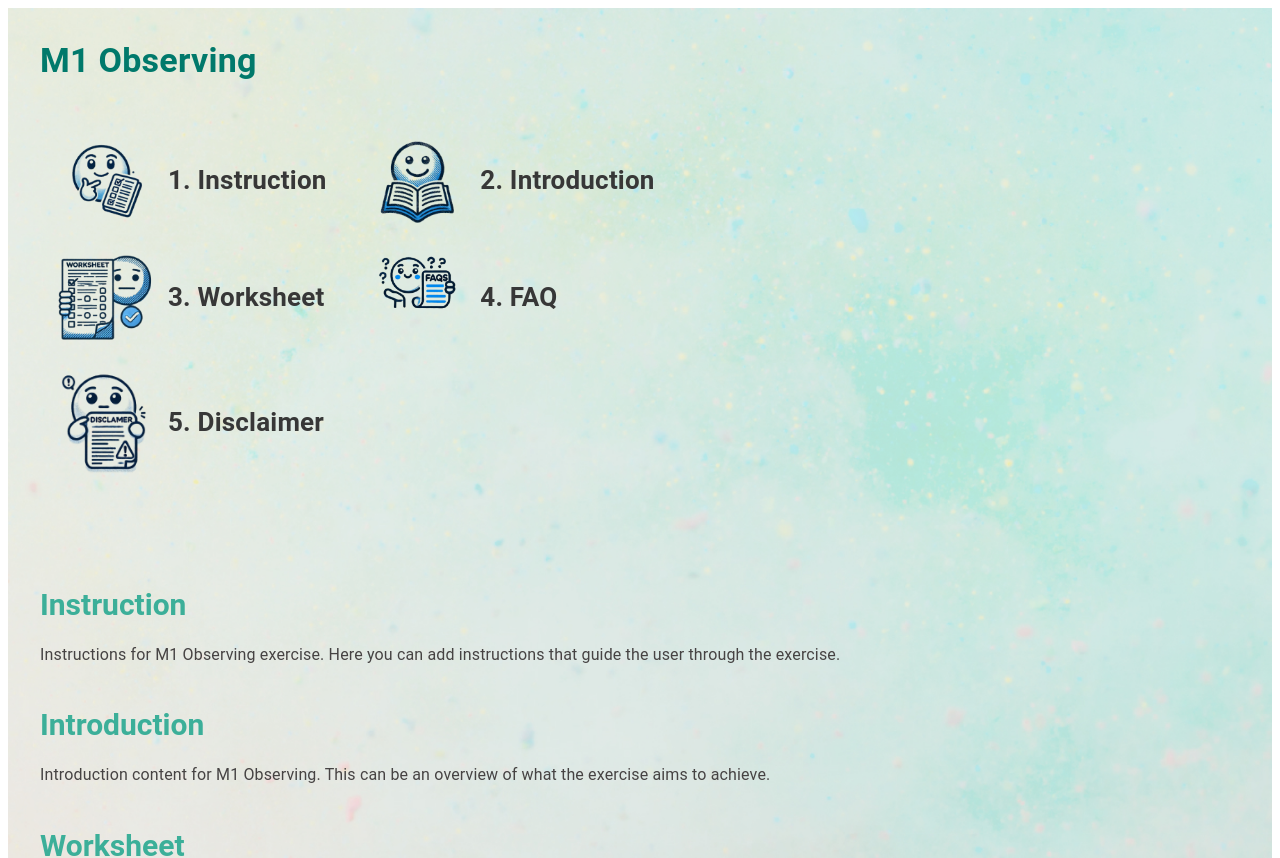
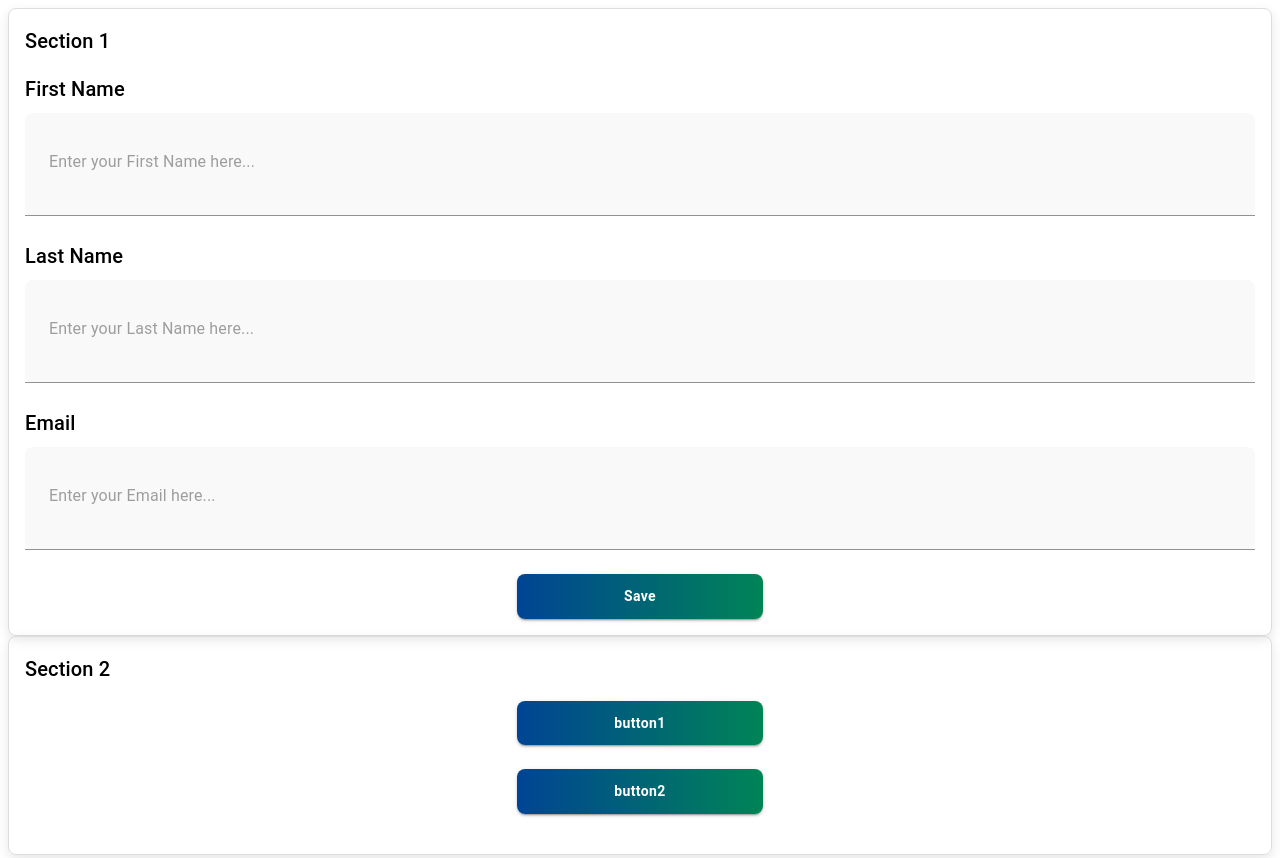
Before and after one commit to HanoodTunio/living-with-bpd, a React (Vite) app in the folder front-end/: page / in a window 1280 px wide. Shown: the top 858 px of the page. Built offline with nearby package versions, Linux system fonts and the light colour scheme.

Commit message:
dummy structure of the worksheet Card

```diff
--- a/front-end/src/App.jsx
+++ b/front-end/src/App.jsx
@@ -23,28 +23,29 @@
 
 // // export default App;
 
-import React from "react";
-import { Box } from "@mui/material"; // Import Material-UI components
-import DialecticalBehaviorTherapyPage from "./pages/DialecticalBehaviorTherapyPage"; // Import the page
-import ExercisesPage from "./pages/ExcercisesPage";
-import backgroundImage from "./assets/images/backgroundColor.jpg"; // Path to your background image
+// import React from "react";
+// import { Box } from "@mui/material"; // Import Material-UI components
+// import DialecticalBehaviorTherapyPage from "./pages/DialecticalBehaviorTherapyPage"; // Import the page
+// import ExercisesPage from "./pages/ExcercisesPage";
+// import backgroundImage from "./assets/images/backgroundColor.jpg"; // Path to your background image
+// import CardField from "./components/common/DynamicCardSection/CardFields";
 
-const App = () => {
-  return (
-    <Box
-      sx={{
-        minHeight: "100vh", // Ensure the background image covers the entire viewport height
-        backgroundImage: `url(${backgroundImage})`, // Apply the background image
-        backgroundSize: "cover", // Make the background cover the entire page
-        backgroundPosition: "center", // Center the background image
-        backgroundRepeat: "no-repeat", // Avoid repeating the background image
-      }}
-    >
-      <ExercisesPage /> {/* Render the page directly */}
-    </Box>
-  );
-};
-export default App;
+// const App = () => {
+//   return (
+//     <Box
+//       sx={{
+//         minHeight: "100vh", // Ensure the background image covers the entire viewport height
+//         backgroundImage: `url(${backgroundImage})`, // Apply the background image
+//         backgroundSize: "cover", // Make the background cover the entire page
+//         backgroundPosition: "center", // Center the background image
+//         backgroundRepeat: "no-repeat", // Avoid repeating the background image
+//       }}
+//     >
+//       <CardField /> {/* Render the page directly */}
+//     </Box>
+//   );
+// };
+// export default App;
 
 // import React from "react";
 // import { Container, Box, Typography } from "@mui/material";
@@ -86,3 +87,48 @@ export default App;
 // };
 
 // export default App;
+
+import React from "react";
+import DynamicSection from "./components/common/WorksheetBoard/DynamicSection"; // Importing the DynamicSection component
+
+const App = () => {
+  // Dynamic fields data for Section 1 (fields without buttons)
+  const dynamicFieldsData = [
+    { label: "First Name" },
+    { label: "Last Name" },
+    { label: "Email" },
+  ];
+
+  // Dynamic buttons and fields for Section 2
+  const buttonFieldsData = {
+    "Button 1": [{ label: "Address" }, { label: "City" }],
+    "Button 2": [{ label: "Phone Number" }, { label: "Country" }],
+  };
+
+  const handleSave = (formData) => {
+    console.log("Saved Data: ", formData);
+    // You can send this data to an API or process it further
+  };
+
+  return (
+    <div>
+      {/* Section 1 with Dynamic Fields (no buttons) */}
+      <DynamicSection
+        title="Section 1"
+        dynamicFieldsData={dynamicFieldsData} // Passing fields data
+        isButtonSection={false} // This section doesn't have buttons, only fields
+        onSave={handleSave} // Save function to handle form data
+      />
+
+      {/* Section 2 with Dynamic Buttons and Fields */}
+      <DynamicSection
+        title="Section 2"
+        dynamicFieldsData={buttonFieldsData} // Passing button-based fields data
+        isButtonSection={true} // This section has buttons to show fields
+        onSave={handleSave} // Save function to handle form data
+      />
+    </div>
+  );
+};
+
+export default App;
--- /dev/null
+++ b/front-end/src/components/common/WorksheetBoard/CardFields.jsx
@@ -0,0 +1,47 @@
+import React from "react";
+import { TextField, Box, Typography } from "@mui/material";
+
+const CardField = ({ label, value, onChange, placeholder }) => {
+  return (
+    <Box sx={{ marginBottom: "24px" }}>
+      {/* Label (Question) above the text field */}
+      <Typography variant="h6" sx={{ marginBottom: "8px" }}>
+        {label} {/* This is the label text */}
+      </Typography>
+
+      {/* The Input Field */}
+      <TextField
+        variant="filled" // Use the filled variant (no outline)
+        fullWidth
+        value={value}
+        onChange={onChange}
+        placeholder={placeholder} // Placeholder for example/demo text
+        multiline
+        rows={2} // Height of the field to make it compact
+        sx={{
+          "& .MuiFilledInput-root": {
+            backgroundColor: "#f9f9f9", // Light background color
+            borderRadius: "8px", // Rounded corners for the input field
+            "&:hover": {
+              backgroundColor: "#f9f9f9", // No background change on hover
+            },
+            "&.Mui-focused": {
+              backgroundColor: "#f9f9f9", // Keep the background same when focused
+              boxShadow: "none", // No shadow on focus
+            },
+            // Here we completely remove the underline of the filled input field
+            "& .MuiFilledInput-underline": {
+              display: "none", // Hide the underline completely
+            },
+          },
+          "& .MuiInputBase-input": {
+            padding: "12px", // Padding to make text comfortable to read
+            fontSize: "16px", // Font size for readability
+          },
+        }}
+      />
+    </Box>
+  );
+};
+
+export default CardField;
--- /dev/null
+++ b/front-end/src/components/common/WorksheetBoard/DynamicSection.jsx
@@ -0,0 +1,161 @@
+import React, { useState } from "react";
+import { Box, Typography } from "@mui/material";
+import CustomButton from "../CustomButton/CustomButton"; // Import your Custom Save Button
+import CardField from "./CardFields"; // Import the new simplified CardField
+
+const DynamicSection = ({
+  title,
+  dynamicFieldsData,
+  isButtonSection,
+  onSave,
+}) => {
+  const [formData, setFormData] = useState({});
+
+  // Handle field value change
+  const handleFieldChange = (e, label) => {
+    setFormData((prev) => ({ ...prev, [label]: e.target.value }));
+  };
+
+  // Rendering for Section 1 (Only Fields + Save Button)
+  if (!isButtonSection) {
+    return (
+      <Box
+        sx={{
+          border: "1px solid #ddd",
+          borderRadius: "8px",
+          padding: "16px",
+          boxShadow: "0px 4px 12px rgba(0, 0, 0, 0.1)",
+        }}
+      >
+        <Typography variant="h6" sx={{ marginBottom: "16px" }}>
+          {title}
+        </Typography>
+
+        {/* Render Dynamic Fields for Section 1 */}
+        {dynamicFieldsData.map((field) => (
+          <Box key={field.label} sx={{ marginBottom: "16px" }}>
+            <CardField
+              label={field.label} // Use the label as the question
+              placeholder={`Enter your ${field.label} here...`} // Example/demo placeholder
+              value={formData[field.label] || ""}
+              onChange={(e) => handleFieldChange(e, field.label)}
+            />
+          </Box>
+        ))}
+
+        {/* Always Show Save Button */}
+        <Box
+          sx={{ display: "flex", justifyContent: "center", marginTop: "16px" }}
+        >
+          <CustomButton
+            text="Save"
+            onClick={() => onSave(formData)}
+            sx={{
+              width: "20%", // Set button width to 20%
+              textAlign: "center", // Center the text within the button
+            }}
+          />
+        </Box>
+      </Box>
+    );
+  }
+
+  // Section 2: Buttons + Fields based on button click
+  const [visibleFields, setVisibleFields] = useState([]);
+  const [buttonsVisible, setButtonsVisible] = useState(true); // Button visibility state
+
+  // Field Configurations for button1 and button2
+  const fieldConfigs = {
+    button1: [
+      { label: "Field 1", value: "" },
+      { label: "Field 2", value: "" },
+    ],
+    button2: [
+      { label: "Field 3", value: "" },
+      { label: "Field 4", value: "" },
+    ],
+  };
+
+  const handleButtonClick = (buttonLabel) => {
+    const selectedFields = fieldConfigs[buttonLabel] || [];
+    setVisibleFields(selectedFields);
+
+    const newFormData = selectedFields.reduce((acc, field) => {
+      acc[field.label] = field.value || "";
+      return acc;
+    }, {});
+
+    setFormData(newFormData);
+    setButtonsVisible(false); // Hide the buttons once a button is clicked
+  };
+
+  return (
+    <Box
+      sx={{
+        border: "1px solid #ddd",
+        borderRadius: "8px",
+        padding: "16px",
+        boxShadow: "0px 4px 12px rgba(0, 0, 0, 0.1)",
+      }}
+    >
+      <Typography variant="h6" sx={{ marginBottom: "16px" }}>
+        {title}
+      </Typography>
+
+      {/* Render Buttons for Section 2, only if buttonsVisible is true */}
+      {buttonsVisible &&
+        Object.keys(fieldConfigs).map((buttonLabel) => (
+          <Box
+            key={buttonLabel}
+            sx={{
+              marginBottom: "16px",
+              display: "flex",
+              flexDirection: "column",
+              alignItems: "center", // Centering buttons
+            }}
+          >
+            <CustomButton
+              text={buttonLabel}
+              onClick={() => handleButtonClick(buttonLabel)}
+              sx={{
+                marginBottom: "8px",
+                width: "20%", // Set button width to 20% for button1 and button2
+                textAlign: "center", // Center the text on the button
+              }}
+            />
+          </Box>
+        ))}
+
+      {/* Render Dynamic Fields for Section 2 */}
+      {visibleFields.map((field) => (
+        <Box key={field.label} sx={{ marginBottom: "16px" }}>
+          <CardField
+            label={field.label} // Use the label as the question
+            placeholder={`Enter your ${field.label} here...`} // Example/demo placeholder
+            value={formData[field.label] || ""}
+            onChange={(e) => handleFieldChange(e, field.label)}
+          />
+        </Box>
+      ))}
+
+      {/* Show Save Button only after a button is clicked */}
+      {visibleFields.length > 0 && (
+        <Box
+          sx={{ display: "flex", justifyContent: "center", marginTop: "16px" }}
+        >
+          <CustomButton
+            text="Save"
+            onClick={() => onSave(formData)}
+            sx={{
+              width: "20%", // Set Save button width to 20%
+              textAlign: "center", // Center the text on the button
+              padding: "14px", // Padding for better click area
+            }}
+          />
+        </Box>
+      )}
+    </Box>
+  );
+};
+
+export default DynamicSection;
```
Also changed, not shown: front-end/src/components/common/WorksheetBoard/ToggleButton.jsx (added, +25 -0 lines), front-end/src/components/common/WorksheetBoard/WorksheetBoard.jsx (added, +48 -0 lines).
